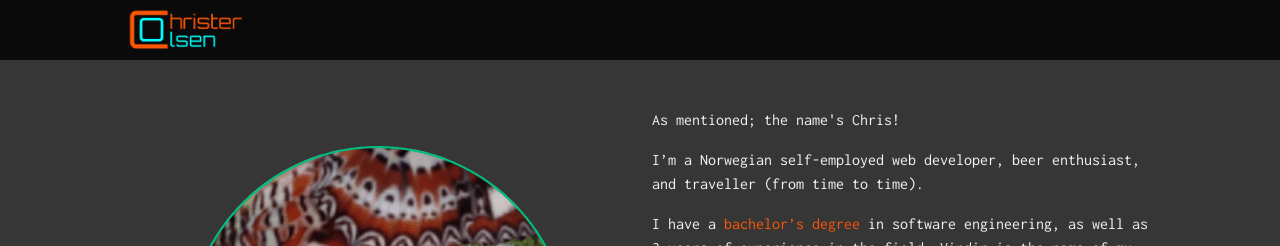
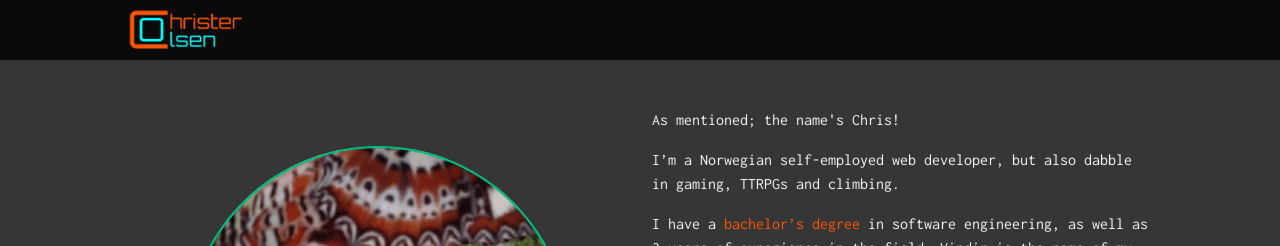
Before and after one commit to colsen1991/christerolsen-me, a Nuxt app: page / in a window 1280 px wide. Shown: the top 246 px of the page. Built offline with nearby package versions, Linux system fonts and the light colour scheme.

Commit message:
Text update.

```diff
--- a/pages/index.vue
+++ b/pages/index.vue
@@ -12,7 +12,7 @@
           </div>
           <div id="story" class="column content">
             <p>As mentioned; the name's Chris!</p>
-            <p>I’m a Norwegian self-employed web developer, beer enthusiast, and traveller (from time to time).</p>
+            <p>I’m a Norwegian self-employed web developer, but also dabble in gaming, TTRPGs and climbing.</p>
             <p>I have a <span class="has-text-info">bachelor’s degree</span> in software engineering, as well as {{ new Date().getFullYear() - 2014 }} years of experience in the field. Vindir is the name of my company, and the website can be found <a href="https://www.vindir.no" target="_blank" rel="noopener nofollow">here</a> (in Norwegian) I'm also a employee over at <a href="https://www.companycast.no" target="_blank" rel="noopener nofollow">CompanyCast</a>. Lastly, from 2019 to 2020 I had a little side-venture called Chatrobot AS. But life and a change in Facebook policies happened, so...</p>
             <p>Technologies and tools that I've worked with includes <span class="has-text-info">React</span>, <span class="has-text-info">Vue.js</span> w/Nuxt.js, Backbone.js, jQuery, <span class="has-text-info">Node.js</span> w/Express, npm and its ecosystem, Java, document and relational <span class="has-text-info">databases</span>, Botkit.ai, C#, Php, and several others. Git, HTML, CSS, and JavaScript - should go without saying, but there you go :)</p>
             <p>Finished personal projects consists of this website, as well as <a href="https://www.beeroclock.site" target="_blank" rel="noopener nofollow">The Beer O’Clock Clock</a>. My GitHub profile is also home to plenty of projects in various states. Lastly I have a good handful of closed source projects connected to my company, and the link to each one can be found <a href="https://www.vindir.no/referanser" target="_blank" rel="noopener, nofollow">here</a>.</p>
```
